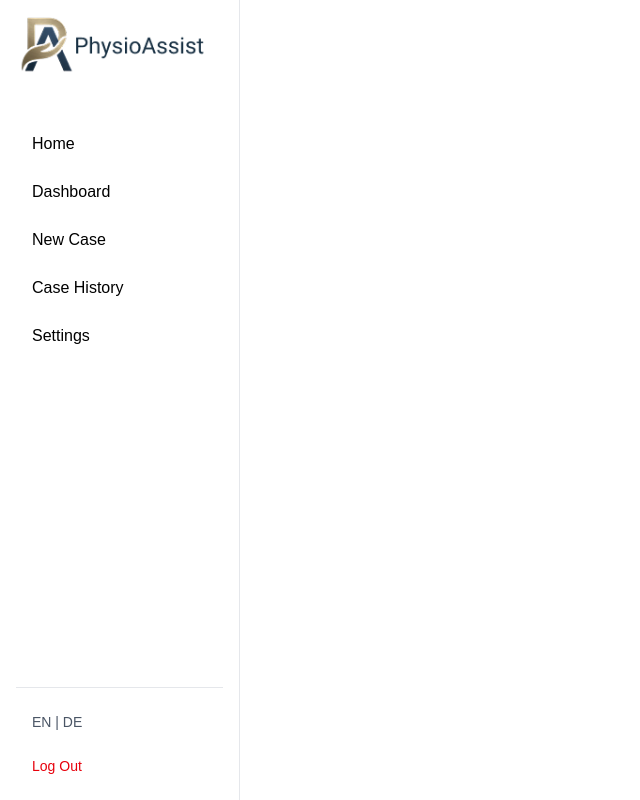
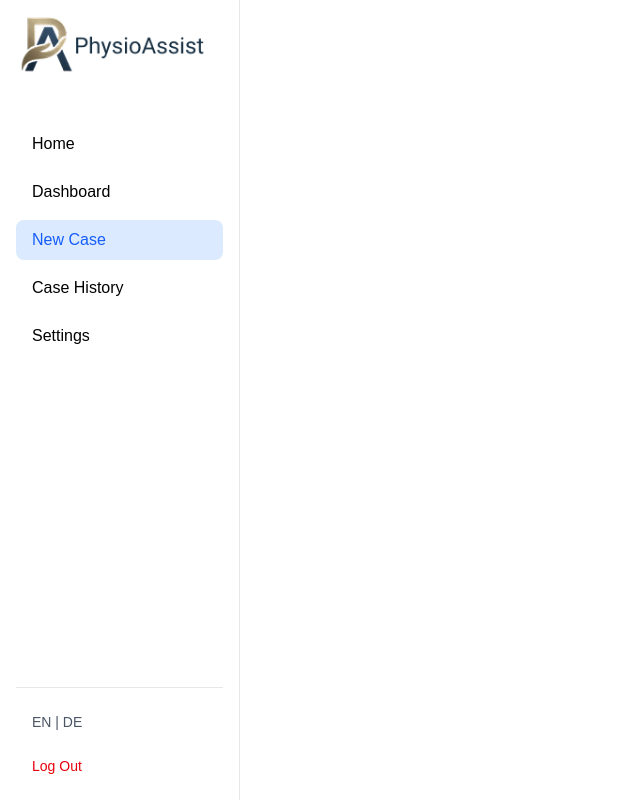
Before and after one commit to michaelfuchaka/PhysioAssist, a Next.js app in the folder physioAssist/client/: page /newcase in a window 1280 px wide. Shown: the whole page, without its empty margins (0-640 px from the left). Built offline with nearby package versions, Linux system fonts and the light colour scheme; no server answers.

Commit message:
fix: Update Sidebar links for new case and case history; correct pathnames for navigation

```diff
--- a/physioAssist/client/src/components/Sidebar.jsx
+++ b/physioAssist/client/src/components/Sidebar.jsx
@@ -109,13 +109,13 @@ const Sidebar = () => {
                         </Link>
                     </li>
                     <li>
-                        <Link href="/new-case"  className={`block px-4 py-2 rounded-lg transition-colors duration-200 ${pathname === '/new-case' ? 'bg-blue-100 text-blue-600 font-medium' : 'hover:bg-gray-100'}`}>
+                        <Link href="/newcase"  className={`block px-4 py-2 rounded-lg transition-colors duration-200 ${pathname === '/newcase' ? 'bg-blue-100 text-blue-600 font-medium' : 'hover:bg-gray-100'}`}>
 
                             New Case
                         </Link>
                     </li>
                     <li>
-                        <Link href="/case-history" className={`block px-4 py-2 rounded-lg transition-colors duration-200 ${pathname === '/case-history' ? 'bg-blue-100 text-blue-600 font-medium' : 'hover:bg-gray-100'}`}>
+                        <Link href="/casehistory" className={`block px-4 py-2 rounded-lg transition-colors duration-200 ${pathname === '/casehistory' ? 'bg-blue-100 text-blue-600 font-medium' : 'hover:bg-gray-100'}`}>
                             Case History
                         </Link>
                     </li>
```
Also changed, not shown: physioAssist/client/src/app/(protected)/newcase/page.jsx (+4 -4 lines).
